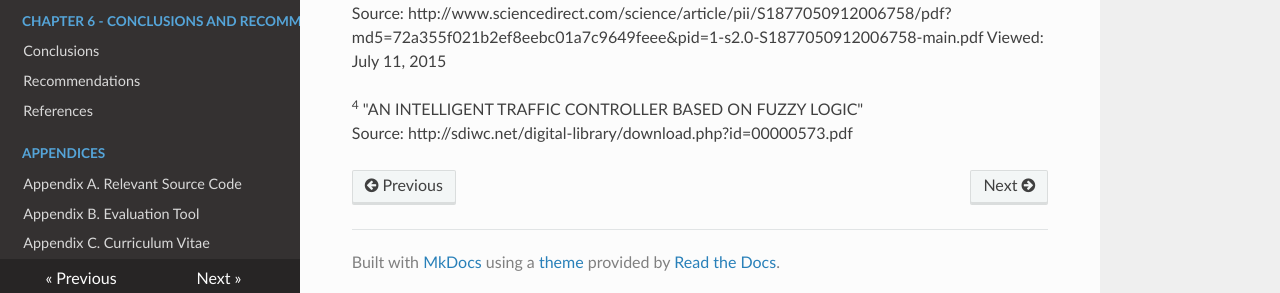
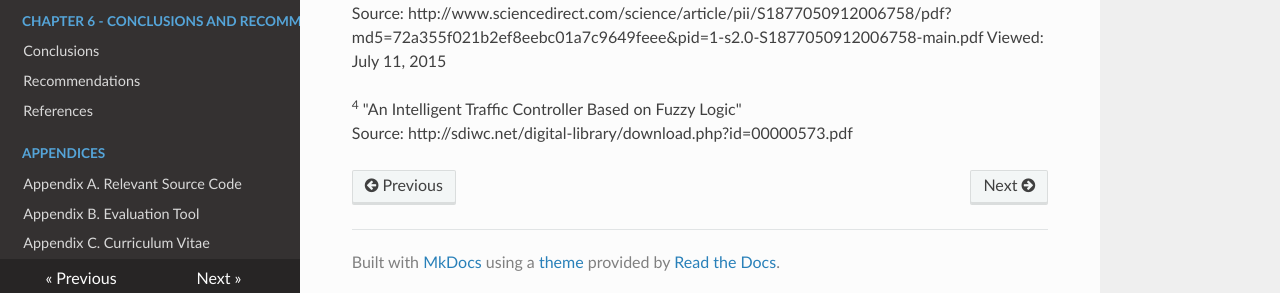
Before and after one commit to mikhailejohnapale/argomada-fuzz-track-doc, an MkDocs documentation site: the page built from docs/chapter2/review-of-related-literature.md, in a window 1280 px wide and 900 px high, scrolled down 1023 px. Shown: the part 601-894 px from the top of the window. Built offline with MkDocs 1.6.1, drawn with Linux system fonts in a browser that asks for light colours; nearby versions of some CDN libraries; old or Windows-style settings are respelled for this version of MkDocs.

```diff
--- a/docs/chapter2/review-of-related-literature.md
+++ b/docs/chapter2/review-of-related-literature.md
@@ -60,5 +60,5 @@ Source: http://opencv.org/about.html Viewed: July 7, 2015
 <sup>3</sup> "Traffic Simulation System Based on Fuzzy Logic"
 Source: http://www.sciencedirect.com/science/article/pii/S1877050912006758/pdf?md5=72a355f021b2ef8eebc01a7c9649feee&pid=1-s2.0-S1877050912006758-main.pdf Viewed: July 11, 2015
 
-<sup>4</sup> "AN INTELLIGENT TRAFFIC CONTROLLER BASED ON FUZZY LOGIC"
+<sup>4</sup> "An Intelligent Traffic Controller Based on Fuzzy Logic"
 Source: http://sdiwc.net/digital-library/download.php?id=00000573.pdf
```
